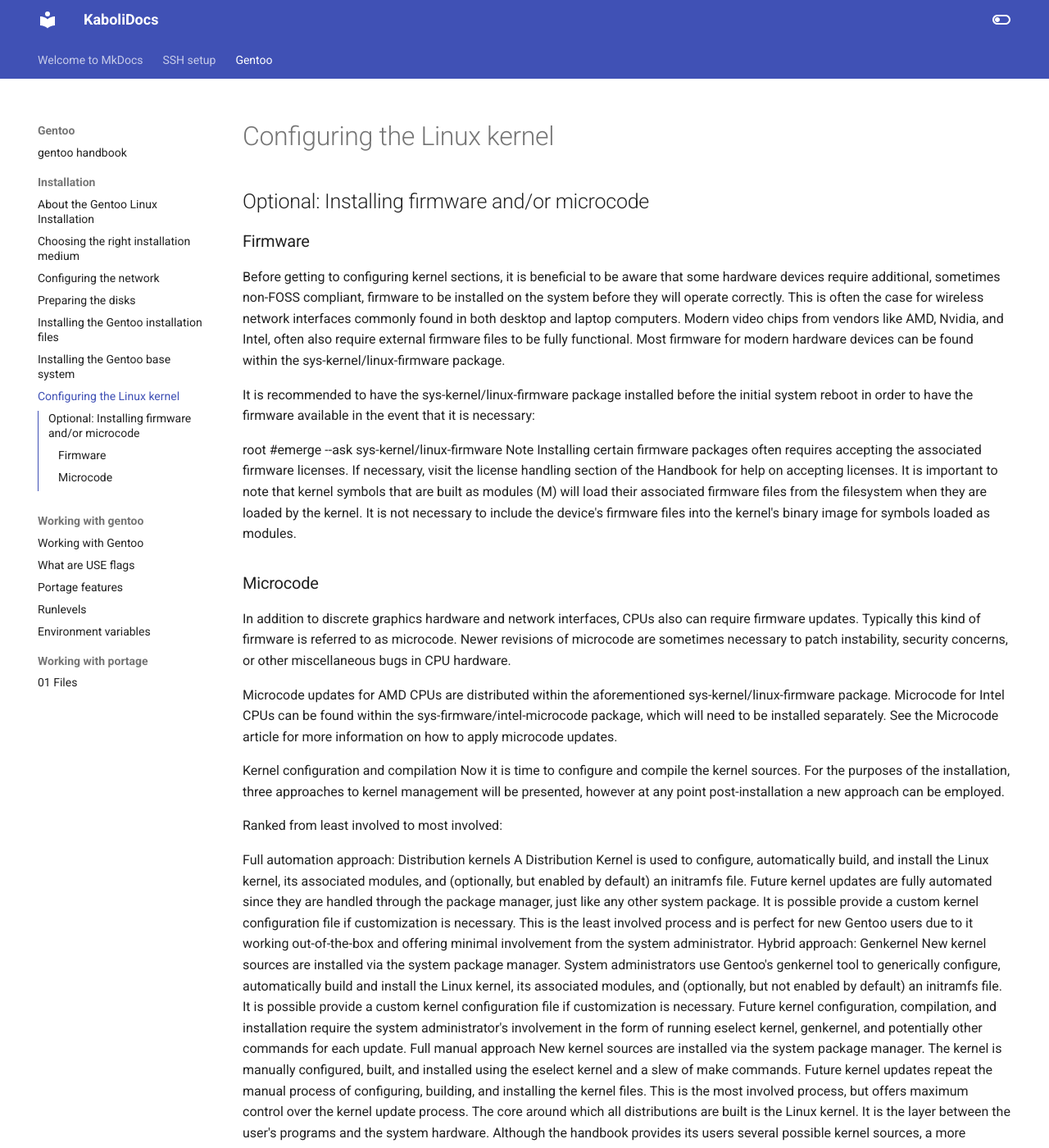
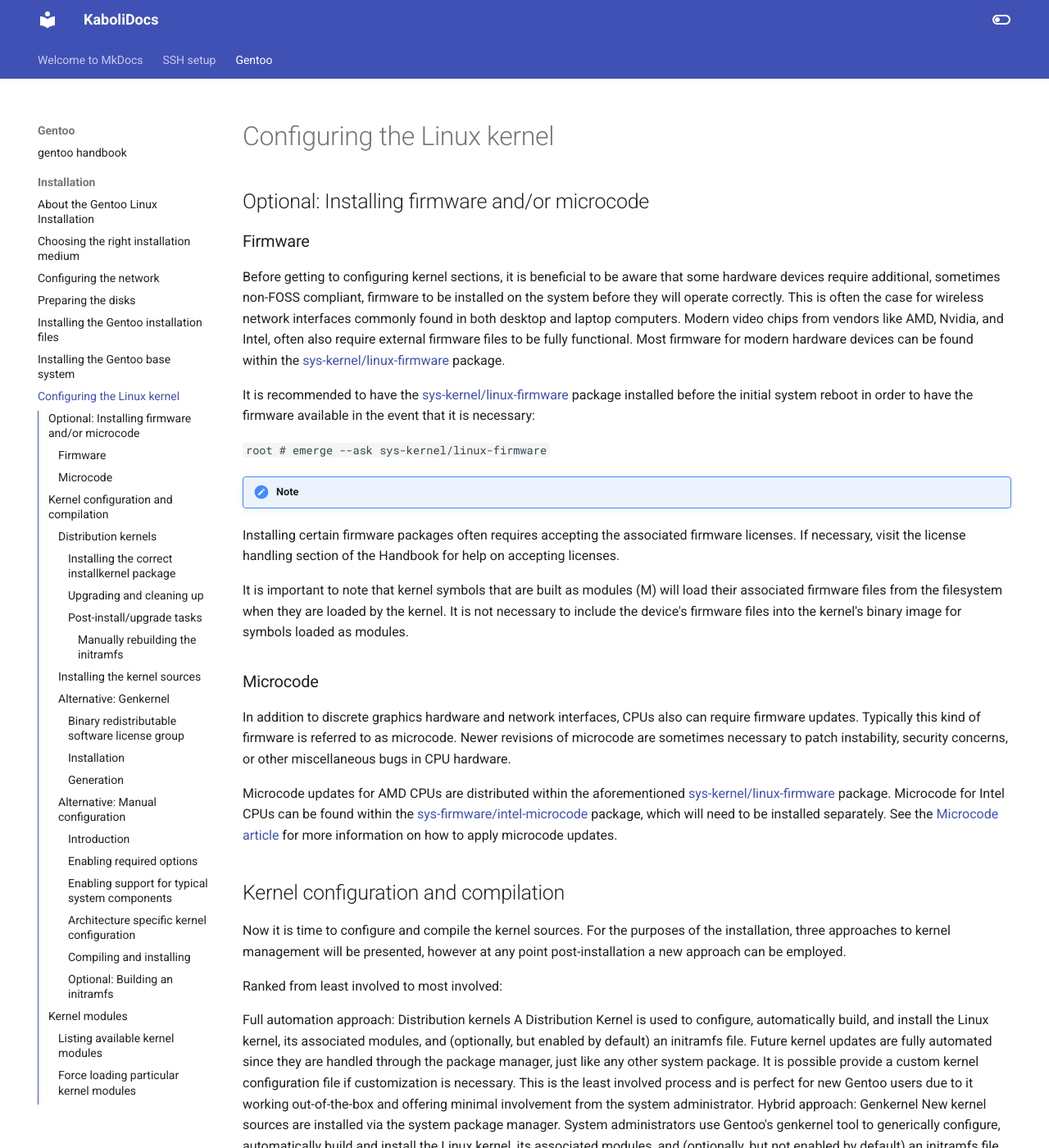
Before and after one commit to floviken/mkdocs, an MkDocs documentation site: the page built from docs/gentoo/installation/07-Configuring the linux kernel.md, in a window 1280 px wide and 1400 px high. Shown: the whole window at 82% size. Built offline with MkDocs 1.6.1 and Material for MkDocs 9.7.7, drawn with Linux system fonts in a browser that asks for light colours; some of the changed text lies outside the part shown.

Commit message:
Update 07-Configuring the linux kernel.md

```diff
--- a/docs/gentoo/installation/07-Configuring the linux kernel.md
+++ b/docs/gentoo/installation/07-Configuring the linux kernel.md
@@ -4,22 +4,25 @@
 
 ### Firmware
 
-Before getting to configuring kernel sections, it is beneficial to be aware that some hardware devices require additional, sometimes non-FOSS compliant, firmware to be installed on the system before they will operate correctly. This is often the case for wireless network interfaces commonly found in both desktop and laptop computers. Modern video chips from vendors like AMD, Nvidia, and Intel, often also require external firmware files to be fully functional. Most firmware for modern hardware devices can be found within the sys-kernel/linux-firmware package.
+Before getting to configuring kernel sections, it is beneficial to be aware that some hardware devices require additional, sometimes non-FOSS compliant, firmware to be installed on the system before they will operate correctly. This is often the case for wireless network interfaces commonly found in both desktop and laptop computers. Modern video chips from vendors like AMD, Nvidia, and Intel, often also require external firmware files to be fully functional. Most firmware for modern hardware devices can be found within the [sys-kernel/linux-firmware](https://packages.gentoo.org/packages/sys-kernel/linux-firmware) package.
 
-It is recommended to have the sys-kernel/linux-firmware package installed before the initial system reboot in order to have the firmware available in the event that it is necessary:
+It is recommended to have the [sys-kernel/linux-firmware](https://packages.gentoo.org/packages/sys-kernel/linux-firmware) package installed before the initial system reboot in order to have the firmware available in the event that it is necessary:
 
-root #emerge --ask sys-kernel/linux-firmware
- Note
+`root # emerge --ask sys-kernel/linux-firmware`
+
+!!! Note
 Installing certain firmware packages often requires accepting the associated firmware licenses. If necessary, visit the license handling section of the Handbook for help on accepting licenses.
+
 It is important to note that kernel symbols that are built as modules (M) will load their associated firmware files from the filesystem when they are loaded by the kernel. It is not necessary to include the device's firmware files into the kernel's binary image for symbols loaded as modules.
 
 ### Microcode
 
 In addition to discrete graphics hardware and network interfaces, CPUs also can require firmware updates. Typically this kind of firmware is referred to as microcode. Newer revisions of microcode are sometimes necessary to patch instability, security concerns, or other miscellaneous bugs in CPU hardware.
 
-Microcode updates for AMD CPUs are distributed within the aforementioned sys-kernel/linux-firmware package. Microcode for Intel CPUs can be found within the sys-firmware/intel-microcode package, which will need to be installed separately. See the Microcode article for more information on how to apply microcode updates.
+Microcode updates for AMD CPUs are distributed within the aforementioned [sys-kernel/linux-firmware](https://packages.gentoo.org/packages/sys-kernel/linux-firmware) package. Microcode for Intel CPUs can be found within the [sys-firmware/intel-microcode](https://packages.gentoo.org/packages/sys-firmware/intel-microcode) package, which will need to be installed separately. See the [Microcode article](https://wiki.gentoo.org/wiki/Microcode) for more information on how to apply microcode updates.
 
-Kernel configuration and compilation
+## Kernel configuration and compilation
+
 Now it is time to configure and compile the kernel sources. For the purposes of the installation, three approaches to kernel management will be presented, however at any point post-installation a new approach can be employed.
 
 Ranked from least involved to most involved:
@@ -32,10 +35,12 @@
 New kernel sources are installed via the system package manager. The kernel is manually configured, built, and installed using the eselect kernel and a slew of make commands. Future kernel updates repeat the manual process of configuring, building, and installing the kernel files. This is the most involved process, but offers maximum control over the kernel update process.
 The core around which all distributions are built is the Linux kernel. It is the layer between the user's programs and the system hardware. Although the handbook provides its users several possible kernel sources, a more comprehensive listing with more detailed descriptions is available at the Kernel overview page.
 
-Distribution kernels
+### Distribution kernels
+
 Distribution Kernels are ebuilds that cover the complete process of unpacking, configuring, compiling, and installing the kernel. The primary advantage of this method is that the kernels are updated to new versions by the package manager as part of @world upgrade. This requires no more involvement than running an emerge command. Distribution kernels default to a configuration supporting the majority of hardware, however two mechanisms are offered for customization: savedconfig and config snippets. See the project page for more details on configuration.
 
-Installing the correct installkernel package
+#### Installing the correct installkernel package
+
 Before using the distribution kernels, please verify that the correct installkernel package for the system has been installed. When using systemd-boot (formerly gummiboot) as the bootloader, install:
 
 root #emerge --ask sys-kernel/installkernel-systemd-boot
@@ -49,19 +54,24 @@
 System administrators who want to avoid compiling the kernel sources locally can instead use precompiled kernel images:
 
 root #emerge --ask sys-kernel/gentoo-kernel-bin
-Upgrading and cleaning up
+
+#### Upgrading and cleaning up
+
 Once the kernel is installed, the package manager will automatically update it to newer versions. The previous versions will be kept until the package manager is requested to clean up stale packages. To reclaim disk space, stale packages can be trimmed by periodically running emerge with the --depclean option:
 
 root #emerge --depclean
 Alternatively, to specifically clean up old kernel versions:
 
 root #emerge --prune sys-kernel/gentoo-kernel sys-kernel/gentoo-kernel-bin
-Post-install/upgrade tasks
+
+#### Post-install/upgrade tasks
+
 Distribution kernels are capable of rebuilding kernel modules installed by other packages. linux-mod.eclass provides the dist-kernel USE flag which controls a subslot dependency on virtual/dist-kernel.
 
 Enabling this USE flag on packages like sys-fs/zfs and sys-fs/zfs-kmod allows them to automatically be rebuilt against a newly updated kernel and, if applicable, will re-generate the initramfs accordingly.
 
-Manually rebuilding the initramfs
+##### Manually rebuilding the initramfs
+
 If required, manually trigger such rebuilds by, after a kernel upgrade, executing:
 
 root #emerge --ask @module-rebuild
@@ -69,8 +79,10 @@
 
 root #emerge --config sys-kernel/gentoo-kernel
 root #emerge --config sys-kernel/gentoo-kernel-bin
-Installing the kernel sources
- Note
+
+### Installing the kernel sources
+
+!!! Note
 This section is only relevant when using the following genkernel (hybrid) or manual kernel management approach.
 When installing and compiling the kernel for amd64-based systems, Gentoo recommends the sys-kernel/gentoo-sources package.
 
@@ -93,7 +105,9 @@
 root #eselect kernel set 1
 root #ls -l /usr/src/linux
 lrwxrwxrwx    1 root   root    12 Oct 13 11:04 /usr/src/linux -> linux-5.15.52-gentoo
-Alternative: Genkernel
+
+### Alternative: Genkernel
+
 If an entirely manual configuration looks too daunting, system administrators should consider using genkernel as a hybrid approach to kernel maintenance.
 
 Genkernel provides a generic kernel configuration file, automatically generates the kernel, initramfs, and associated modules, and then installs the resulting binaries to the appropriate locations. This results in minimal and generic hardware support for the system's first boot, and allows for additional update control and customization of the kernel's configuration in the future.
@@ -102,7 +116,8 @@
 
 For additional clarity, it is a misconception to believe genkernel automatically generates a custom kernel configuration for the hardware on which it is run; it uses a predetermined kernel configuration that supports most generic hardware and automatically handles the make commands necessary to assemble and install the kernel, the associate modules, and the initramfs file.
 
-Binary redistributable software license group
+#### Binary redistributable software license group
+
 If the linux-firmware package has been previously installed, then skip onward to the to the installation section.
 
 As a prerequisite, due to the firwmare USE flag being enabled by default for the sys-kernel/genkernel package, the package manager will also attempt to pull in the sys-kernel/linux-firmware package. The binary redistributable software licenses are required to be accepted before the linux-firmware will install.
@@ -116,11 +131,15 @@
 root #mkdir /etc/portage/package.license
 FILE /etc/portage/package.license/linux-firmwareAccept binary redistributable licenses for the linux-firmware package
 sys-kernel/linux-firmware @BINARY-REDISTRIBUTABLE
-Installation
+
+#### Installation
+
 Explanations and prerequisites aside, install the sys-kernel/genkernel package:
 
 root #emerge --ask sys-kernel/genkernel
-Generation
+
+#### Generation
+
 Compile the kernel sources by running genkernel all. Be aware though, as genkernel compiles a kernel that supports a wide array of hardware for differing computer architectures, this compilation may take quite a while to finish.
 
  Note
@@ -132,8 +151,11 @@
 
 root #ls /boot/vmlinu* /boot/initramfs*
 root #ls /lib/modules
-Alternative: Manual configuration
-Introduction
+
+### Alternative: Manual configuration
+
+#### Introduction
+
 Manually configuring a kernel is often seen as the most difficult procedure a Linux user ever has to perform. Nothing is less true - after configuring a couple of kernels no one remembers that it was difficult!
 
 However, one thing is true: it is vital to know the system when a kernel is configured manually. Most information can be gathered by emerging sys-apps/pciutils which contains the lspci command:
@@ -149,7 +171,8 @@
 root #make menuconfig
 The Linux kernel configuration has many, many sections. Let's first list some options that must be activated (otherwise Gentoo will not function, or not function properly without additional tweaks). We also have a Gentoo kernel configuration guide on the Gentoo wiki that might help out further.
 
-Enabling required options
+#### Enabling required options
+
 When using sys-kernel/gentoo-sources, it is strongly recommend the Gentoo-specific configuration options be enabled. These ensure that a minimum of kernel features required for proper functioning is available:
 
 KERNEL Enabling Gentoo-specific options
@@ -165,7 +188,8 @@
 
 When using sys-kernel/vanilla-sources, the additional selections for init systems will be unavailable. Enabling support is possible, but goes beyond the scope of the handbook.
 
-Enabling support for typical system components
+#### Enabling support for typical system components
+
 Make sure that every driver that is vital to the booting of the system (such as SATA controllers, NVMe block device support, filesystem support, etc.) is compiled in the kernel and not as a module, otherwise the system may not be able to boot completely.
 
 Next select the exact processor type. It is also recommended to enable MCE features (if available) so that users are able to be notified of any hardware problems. On some architectures (such as x86_64), these errors are not printed to dmesg, but to /dev/mcelog. This requires the app-admin/mcelog package.
@@ -266,7 +290,8 @@
     <*>     OHCI HCD (USB 1.1) support
   <*> Unified support for USB4 and Thunderbolt  --->
 
-Architecture specific kernel configuration
+#### Architecture specific kernel configuration
+
 Make sure to select IA32 Emulation if 32-bit programs should be supported (CONFIG_IA32_EMULATION). Gentoo installs a multilib system (mixed 32-bit/64-bit computing) by default, so unless a no-multilib profile is used, this option is required.
 
 KERNEL Selecting processor types and features
@@ -305,7 +330,9 @@
         Frame buffer Devices  --->
             <*> Support for frame buffer devices  --->
                 [*]   EFI-based Framebuffer Support
-Compiling and installing
+
+#### Compiling and installing
+
 With the configuration now done, it is time to compile and install the kernel. Exit the configuration and start the compilation process:
 
 root #make && make modules_install
@@ -317,7 +344,8 @@
 This will copy the kernel image into /boot/ together with the System.map file and the kernel configuration file.
 
 
-Optional: Building an initramfs
+#### Optional: Building an initramfs
+
 In certain cases it is necessary to build an initramfs - an initial ram-based file system. The most common reason is when important file system locations (like /usr/ or /var/) are on separate partitions. With an initramfs, these partitions can be mounted using the tools available inside the initramfs.
 
 Without an initramfs, there is a risk that the system will not boot properly as the tools that are responsible for mounting the file systems require information that resides on unmounted file systems. An initramfs will pull in the necessary files into an archive which is used right after the kernel boots, but before the control is handed over to the init tool. Scripts on the initramfs will then make sure that the partitions are properly mounted before the system continues booting.
@@ -333,16 +361,20 @@
 root #ls /boot/initramfs*
 Now continue with Kernel modules.
 
-Kernel modules
-Listing available kernel modules
- Note
+## Kernel modules
+
+### Listing available kernel modules
+
+!!! Note
 Hardware modules are optional to be listed manually. udev will normally load all hardware modules that are detected to be connected in most cases. However, it is not harmful for modules that will be automatically loaded to be listed. Modules cannot be loaded twice; they are either loaded or unloaded. Sometimes exotic hardware requires help to load their drivers.
 The modules that need to be loaded during each boot in can be added to /etc/modules-load.d/*.conf files in the format of one module per line. When extra options are needed for the modules, they should be set in /etc/modprobe.d/*.conf files instead.
 
 To view all modules available for a specific kernel version, issue the following find command. Do not forget to substitute "<kernel version>" with the appropriate version of the kernel to search:
 
 root #find /lib/modules/<kernel version>/ -type f -iname '*.o' -or -iname '*.ko' | less
-Force loading particular kernel modules
+
+### Force loading particular kernel modules
+
 To force load the kernel to load the 3c59x.ko module (which is the driver for a specific 3Com network card family), edit the /etc/modules-load.d/network.conf file and enter the module name within it.
 
 root #mkdir -p /etc/modules-load.d
```
